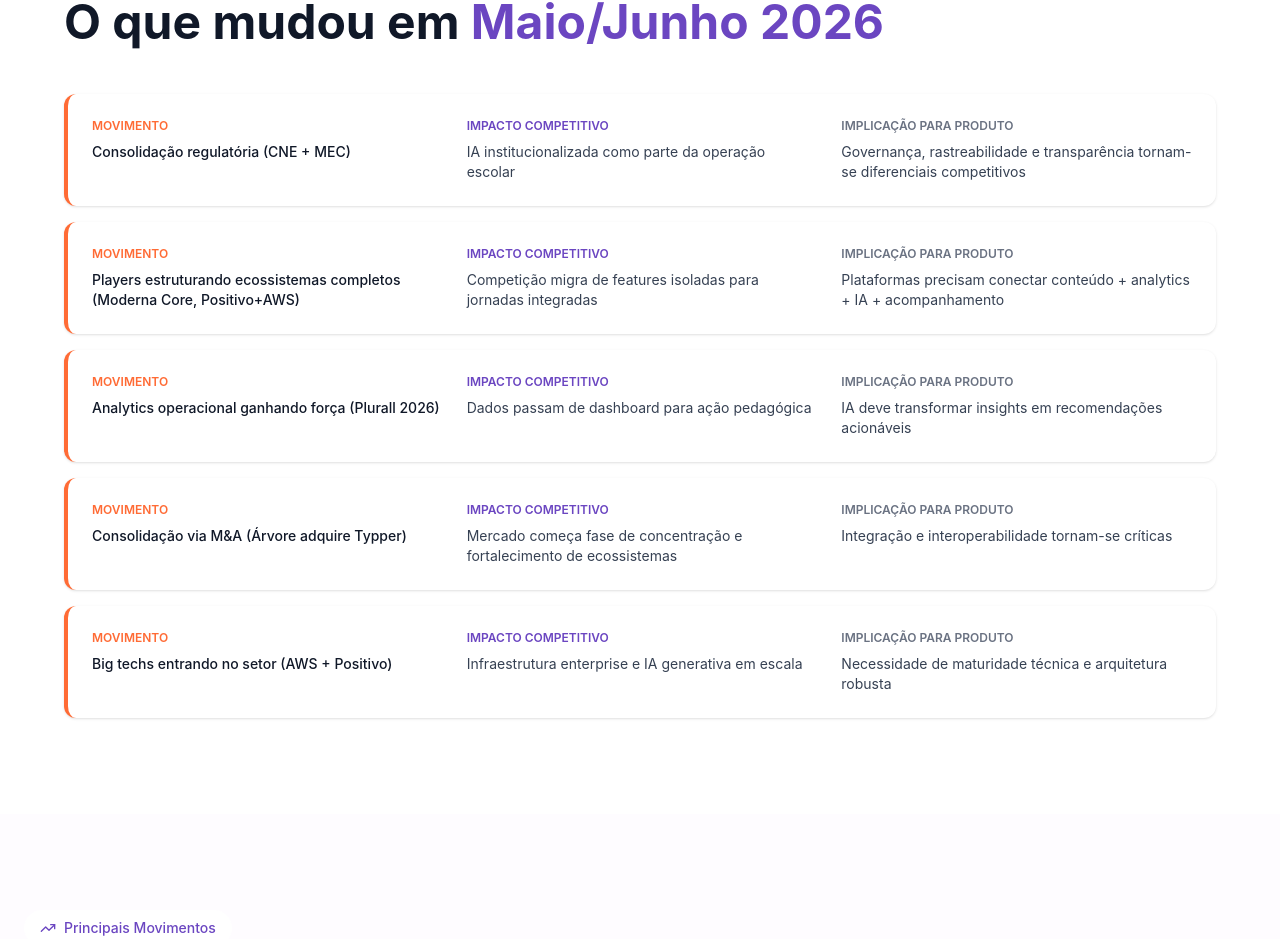
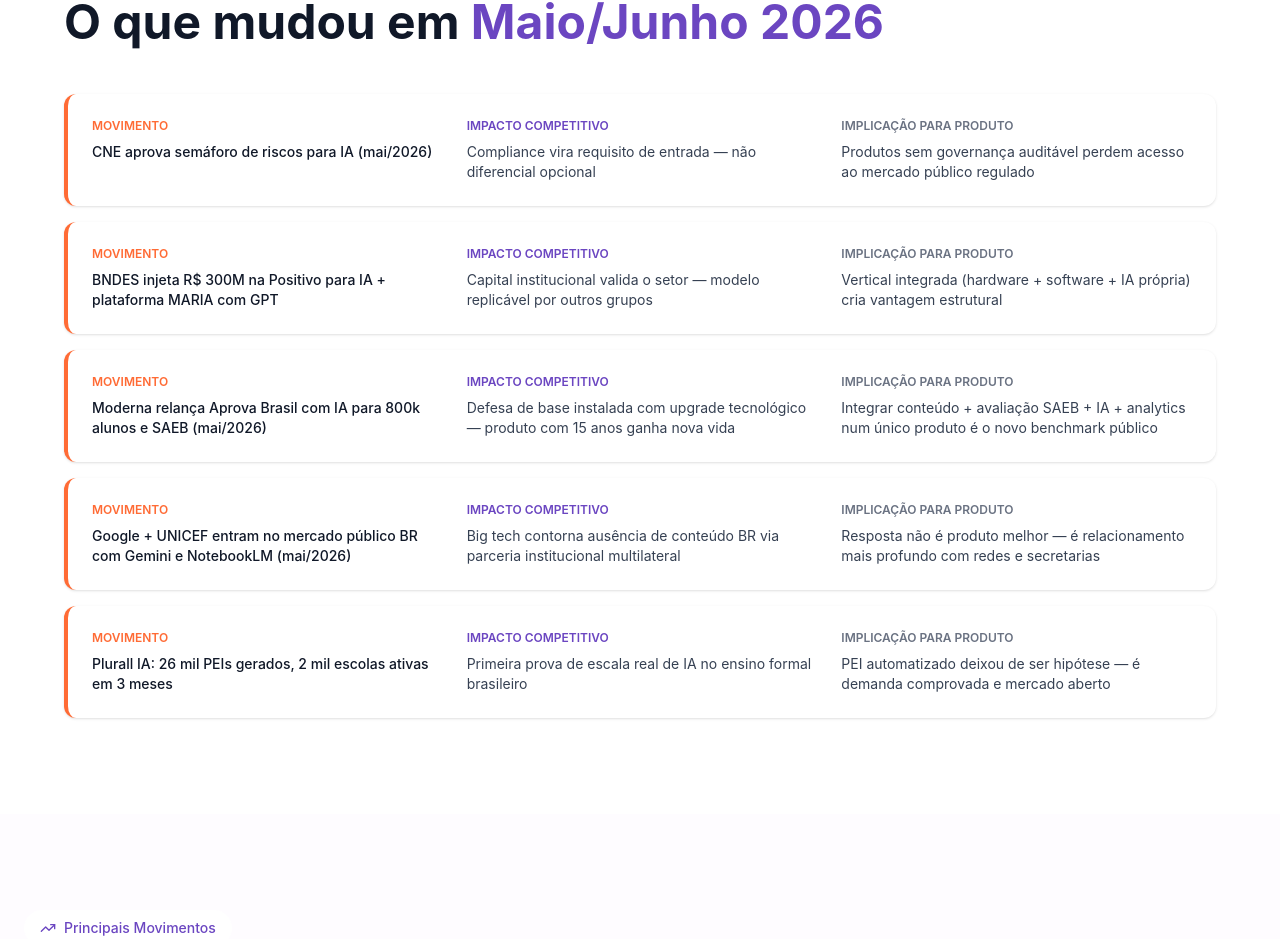
Before and after one commit to bacellarafa/pulso-ia, a React (Vite) app: page / in a window 1280 px wide. Shown: the part 1327-2266 px from the top of the page. Built offline with nearby package versions, Linux system fonts and the light colour scheme.

Commit message:
fix: Resumo Executivo da homepage com conteúdo de Junho — remove repetições da edição de Maio

```diff
--- a/src/app/App.tsx
+++ b/src/app/App.tsx
@@ -624,29 +624,29 @@
             <div className="space-y-4">
               {[
                 {
-                  movimento: "Consolidação regulatória (CNE + MEC)",
-                  impacto: "IA institucionalizada como parte da operação escolar",
-                  produto: "Governança, rastreabilidade e transparência tornam-se diferenciais competitivos"
-                },
-                {
-                  movimento: "Players estruturando ecossistemas completos (Moderna Core, Positivo+AWS)",
-                  impacto: "Competição migra de features isoladas para jornadas integradas",
-                  produto: "Plataformas precisam conectar conteúdo + analytics + IA + acompanhamento"
-                },
-                {
-                  movimento: "Analytics operacional ganhando força (Plurall 2026)",
-                  impacto: "Dados passam de dashboard para ação pedagógica",
-                  produto: "IA deve transformar insights em recomendações acionáveis"
-                },
-                {
-                  movimento: "Consolidação via M&A (Árvore adquire Typper)",
-                  impacto: "Mercado começa fase de concentração e fortalecimento de ecossistemas",
-                  produto: "Integração e interoperabilidade tornam-se críticas"
-                },
-                {
-                  movimento: "Big techs entrando no setor (AWS + Positivo)",
-                  impacto: "Infraestrutura enterprise e IA generativa em escala",
-                  produto: "Necessidade de maturidade técnica e arquitetura robusta"
+                  movimento: "CNE aprova semáforo de riscos para IA (mai/2026)",
+                  impacto: "Compliance vira requisito de entrada — não diferencial opcional",
+                  produto: "Produtos sem governança auditável perdem acesso ao mercado público regulado"
+                },
+                {
+                  movimento: "BNDES injeta R$ 300M na Positivo para IA + plataforma MARIA com GPT",
+                  impacto: "Capital institucional valida o setor — modelo replicável por outros grupos",
+                  produto: "Vertical integrada (hardware + software + IA própria) cria vantagem estrutural"
+                },
+                {
+                  movimento: "Moderna relança Aprova Brasil com IA para 800k alunos e SAEB (mai/2026)",
+                  impacto: "Defesa de base instalada com upgrade tecnológico — produto com 15 anos ganha nova vida",
+                  produto: "Integrar conteúdo + avaliação SAEB + IA + analytics num único produto é o novo benchmark público"
+                },
+                {
+                  movimento: "Google + UNICEF entram no mercado público BR com Gemini e NotebookLM (mai/2026)",
+                  impacto: "Big tech contorna ausência de conteúdo BR via parceria institucional multilateral",
+                  produto: "Resposta não é produto melhor — é relacionamento mais profundo com redes e secretarias"
+                },
+                {
+                  movimento: "Plurall IA: 26 mil PEIs gerados, 2 mil escolas ativas em 3 meses",
+                  impacto: "Primeira prova de escala real de IA no ensino formal brasileiro",
+                  produto: "PEI automatizado deixou de ser hipótese — é demanda comprovada e mercado aberto"
                 }
               ].map((item, idx) => (
                 <motion.div
```
